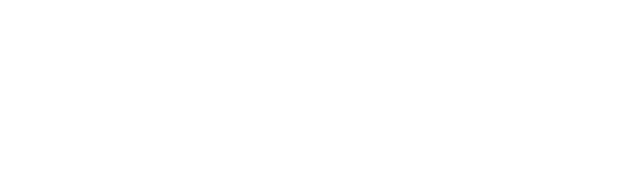
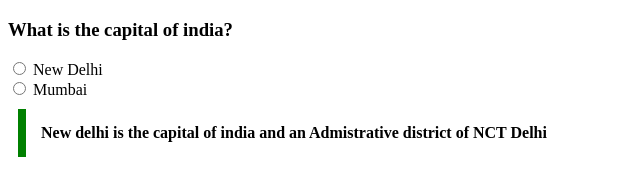
Before and after one commit to acciojob/trivia-Swadhincse, a website: page main.html in a window 1280 px wide. Shown: the whole page, without its empty margins (0-640 px from the left). Drawn offline with Linux system fonts and the light colour scheme.

Commit message:
initial commit

```diff
--- a/main.html
+++ b/main.html
@@ -7,7 +7,16 @@
 </head>
 
 <body>
-	<!-- the entire body must be written by student -->
+	<div>
+		<h3> What is the capital of india?</h3>
+		<form action="">
+			<input type="radio" name="State" value="New Delhi">
+			<label for="">New Delhi</label><br>
+			<input type="radio" name="state" value="Mumbai">
+			<label for="">Mumbai</label>
+		</form>
+		<blockquote class="text"> New delhi is the capital of india and an Admistrative district of NCT Delhi</blockquote>
+	</div>
     <script type="text/javascript" src="./script.js">
 </script>
 
--- a/styles.css
+++ b/styles.css
@@ -1,2 +1,10 @@
 
 /* Your CSS Code here. */
+.text{
+    max-width: 600px;
+    margin: 10px;
+    padding: 15px;
+    border-left: 8px solid green;
+    background-color: #f8fffe"";
+    font-weight: bold;
+}
```
